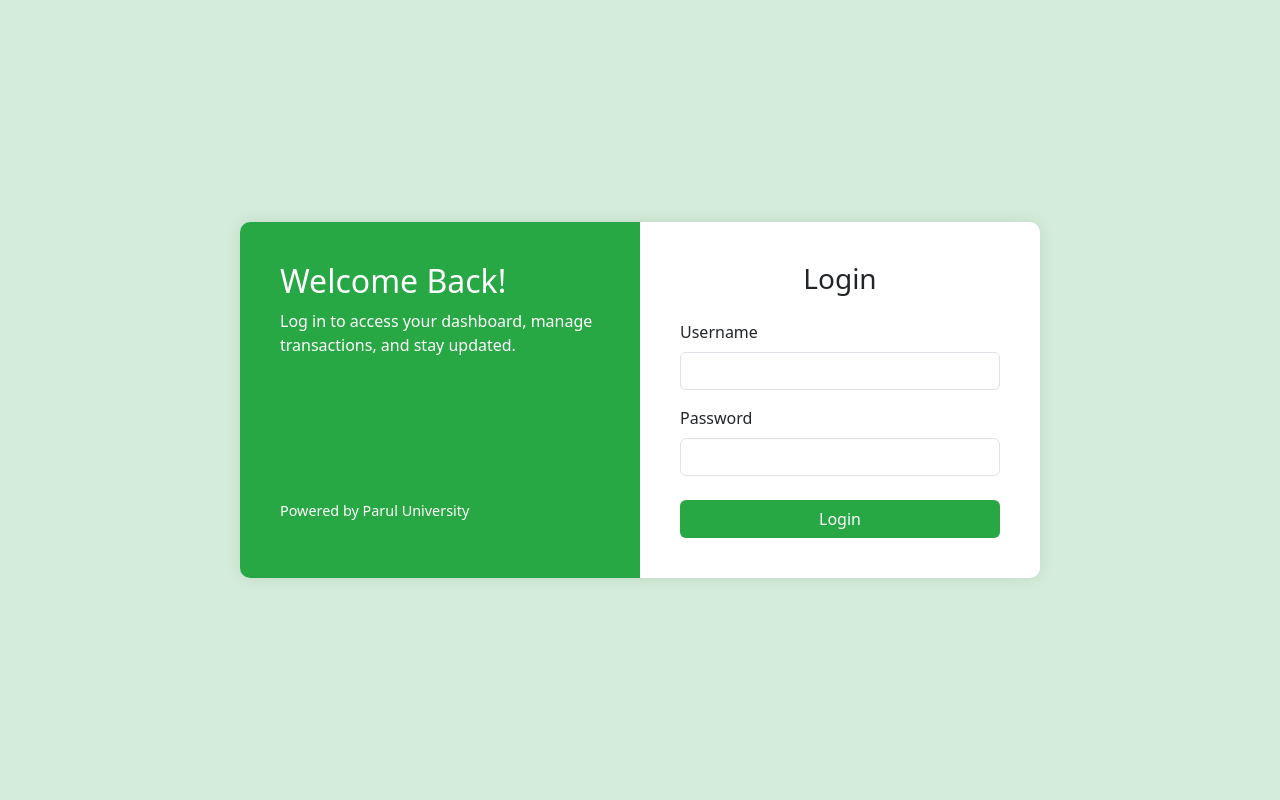
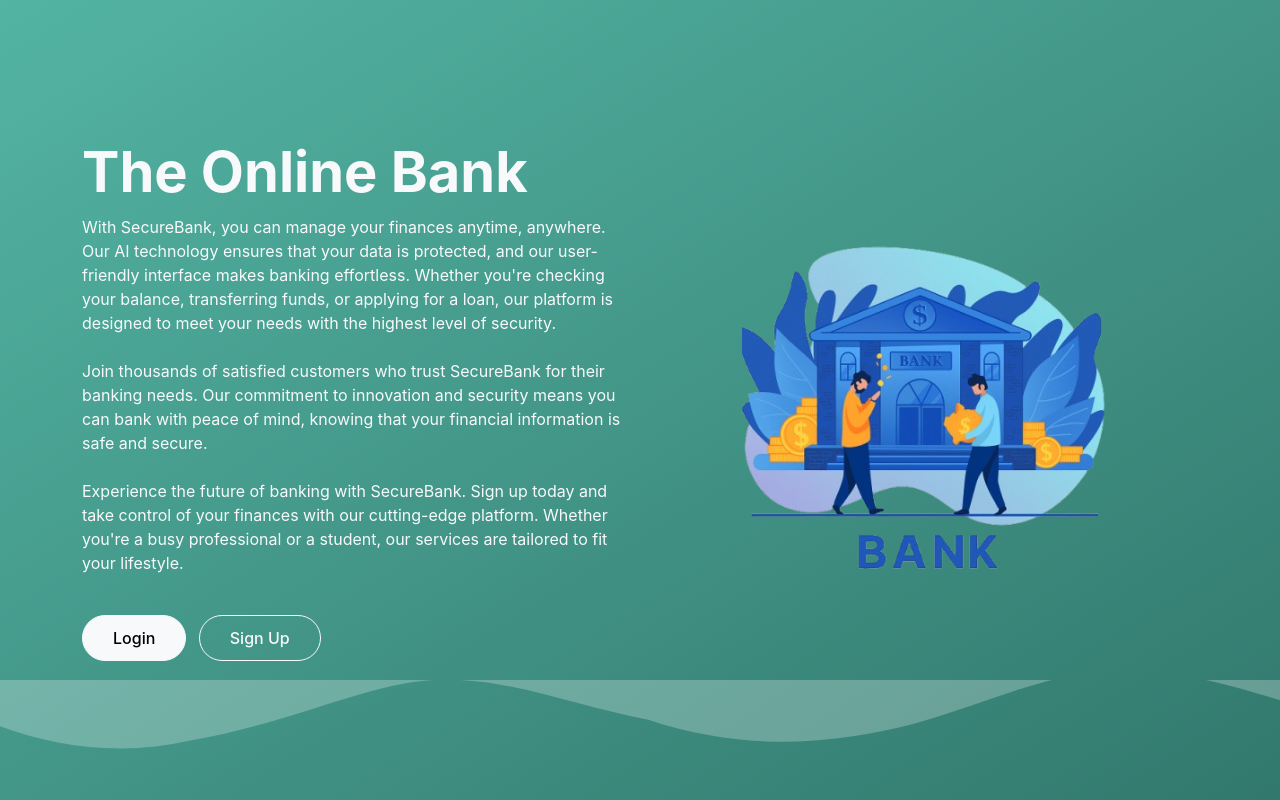
Before and after one commit to nashriel/secure-banking-ai, a Flask app: page / in a window 1280 px wide. Run offline with Flask 3, Linux system fonts and the light colour scheme.

Commit message:
feat(auth): render Login.html and Register.html from routes
- Updated /login route to render Login.html instead of redirecting to dashboard
- Updated /register route to render Register.html instead of redirecting to dashboard
- Ensured welcome page buttons use url_for() for proper routing

```diff
--- a/secure-banking-ai/app/routes.py
+++ b/secure-banking-ai/app/routes.py
@@ -7,8 +7,8 @@ def welcome():
 
 @app.route("/login")
 def login():
-    # Temporary shortcut until login form is built
-    return redirect(url_for("dashboard"))
+    return render_template("Login.html")
+
 
 @app.route("/register")
 def register():
--- a/secure-banking-ai/app/templates/welcome.html
+++ b/secure-banking-ai/app/templates/welcome.html
@@ -1,89 +1,72 @@
 <!DOCTYPE html>
 <html lang="en">
 <head>
-    <meta charset="UTF-8">
-    <title>Login</title>
-    <!-- Bootstrap CSS -->
-    <link href="https://cdn.jsdelivr.net/npm/bootstrap@5.3.0/dist/css/bootstrap.min.css" rel="stylesheet">
-    <style>
-        body, html {
-            height: 100%;
-            margin: 0;
-            background-color: #d4edda; /* Soft green */
-        }
-        .container-wrapper {
-            height: 100%;
-            display: flex;
-            justify-content: center;
-            align-items: center;
-        }
-        .login-box {
-            background-color: #ffffff;
-            border-radius: 10px;
-            box-shadow: 0 0 15px rgba(0,0,0,0.1);
-            overflow: hidden;
-            max-width: 800px;
-            width: 100%;
-        }
-        .welcome-section {
-            background-color: #28a745;
-            color: white;
-            padding: 40px;
-        }
-        .login-section {
-            padding: 40px;
-        }
-        .btn-login {
-            background-color: #28a745;
-            color: white;
-        }
-        .btn-login:hover {
-            background-color: #218838;
-        }
-    </style>
+  <meta charset="UTF-8">
+  <title>SecureBank - Welcome</title>
+  <meta name="viewport" content="width=device-width, initial-scale=1">
+
+  <!-- Bootstrap CSS -->
+  <link href="https://cdn.jsdelivr.net/npm/bootstrap@5.3.0/dist/css/bootstrap.min.css" rel="stylesheet">
+
+  <!-- AOS Animation CSS -->
+  <link href="https://cdn.jsdelivr.net/npm/aos@2.3.4/dist/aos.css" rel="stylesheet">
+
+  <!-- Custom CSS -->
+  <link href="{{ url_for('static', filename='css/style.css') }}" rel="stylesheet">
 </head>
 <body>
 
-<div class="container-wrapper">
-    <div class="login-box row g-0">
-        <!-- Welcome Section -->
-        <div class="col-md-6 welcome-section d-flex flex-column justify-content-center">
-            <h2>Welcome Back!</h2>
-            <p>Log in to access your dashboard, manage transactions, and stay updated.</p>
-            <p class="mt-auto" style="font-size: 0.9rem;">Powered by Parul University</p>
-        </div>
+<!-- Hero Section -->
+<section class="hero d-flex align-items-center">
+  <div class="container">
+    <div class="row align-items-center">
 
-        <!-- Login Form Section -->
-        <div class="col-md-6 login-section">
-            <h3 class="text-center mb-4">Login</h3>
+      <!-- Left Text Column -->
+      <div class="col-md-6 text-light" data-aos="fade-right">
+        <h1 class="display-4 fw-bold">The Online Bank</h1>
 
-            {% with messages = get_flashed_messages(with_categories=true) %}
-              {% for category, message in messages %}
-                <div class="alert alert-{{ 'success' if category == 'success' else 'danger' }} alert-dismissible fade show" role="alert">
-                  {{ message }}
-                  <button type="button" class="btn-close" data-bs-dismiss="alert" aria-label="Close"></button>
-                </div>
-              {% endfor %}
-            {% endwith %}
+        <p class="mb-4">
+          With SecureBank, you can manage your finances anytime, anywhere. Our AI technology ensures that your data is protected,
+          and our user-friendly interface makes banking effortless. Whether you're checking your balance, transferring funds, or applying for a loan,
+          our platform is designed to meet your needs with the highest level of security.
+        </p>
 
-            <form method="POST">
-                <div class="mb-3">
-                    <label for="username" class="form-label">Username</label>
-                    <input type="text" name="username" class="form-control" id="username" required>
-                </div>
+        <p class="mb-4">
+          Join thousands of satisfied customers who trust SecureBank for their banking needs. Our commitment to innovation and security
+          means you can bank with peace of mind, knowing that your financial information is safe and secure.
+        </p>
 
-                <div class="mb-4">
-                    <label for="password" class="form-label">Password</label>
-                    <input type="password" name="password" class="form-control" id="password" required>
-                </div>
+        <p class="mb-4">
+          Experience the future of banking with SecureBank. Sign up today and take control of your finances with our cutting-edge platform.
+          Whether you're a busy professional or a student, our services are tailored to fit your lifestyle.
+        </p>
 
-                <button type="submit" class="btn btn-login w-100">Login</button>
-            </form>
-        </div>
+        <!-- Buttons -->
+        <a href="/login" class="btn btn-light btn-lg mt-3">Login</a>
+        <a href="/register" class="btn btn-outline-light btn-lg mt-3 ms-2">Sign Up</a>
+      </div>
+
+      <!-- Right Image Column -->
+      <div class="col-md-6 text-center" data-aos="fade-left">
+        <img src="{{ url_for('static', filename='img/mobile-mockup.png') }}" alt="Mobile Mockup" class="img-fluid">
+      </div>
     </div>
-</div>
+  </div>
 
-<!-- Bootstrap JS -->
-<script src="https://cdn.jsdelivr.net/npm/bootstrap@5.3.0/dist/js/bootstrap.bundle.min.js"></script>
+  <!-- Curved Bottom Divider -->
+  <div class="custom-shape-divider-bottom-hero">
+    <svg viewBox="0 0 1200 120" preserveAspectRatio="none">
+      <path d="M0,0V46.29c47.25,22.47,98.63,29,148.45,14.29C231,42,284,4,339,0s109,26,167,39.71C574.3,68.84,637.91,66.1,700,48
+               c58.6-17.23,113-55.63,171-57.71,52.3-1.86,100.48,19.41,147,37.12V0Z"
+            opacity=".25" class="shape-fill"></path>
+    </svg>
+  </div>
+</section>
+
+<!-- Scripts -->
+<script src="https://cdn.jsdelivr.net/npm/aos@2.3.4/dist/aos.js"></script>
+<script>
+  AOS.init();
+</script>
 </body>
 </html>
```
Also changed, not shown: secure-banking-ai/app/templates/Login.html (added, +89 -0 lines).
